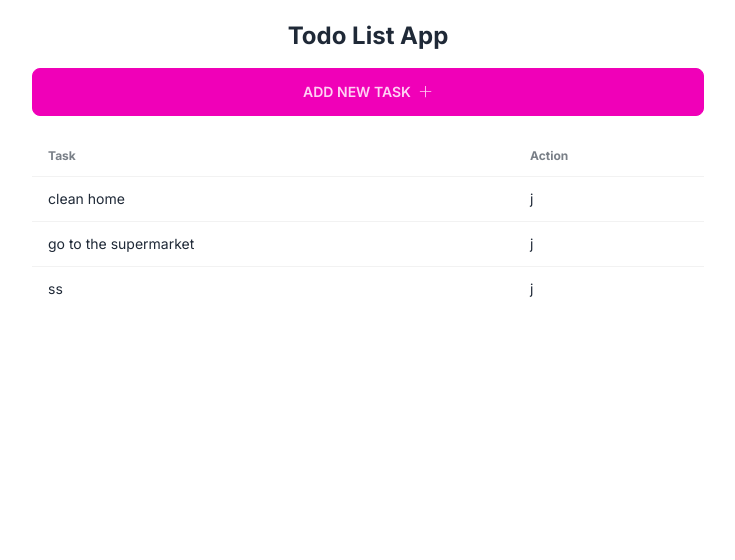
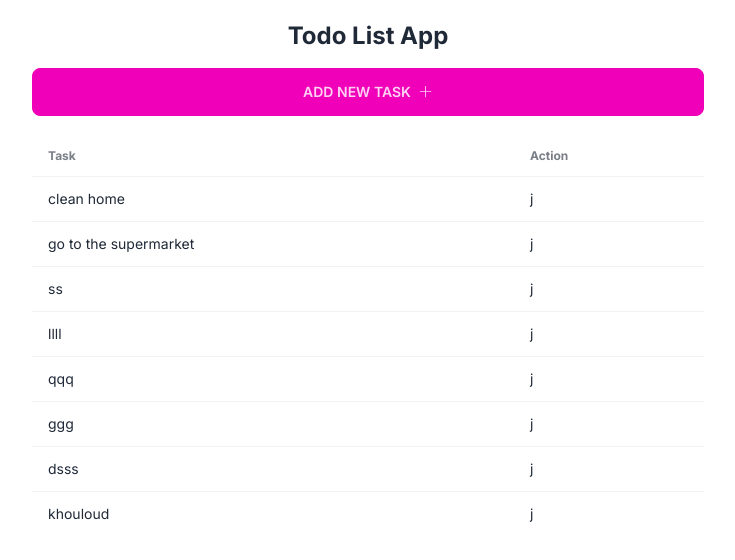
Before and after one commit to khouloudAl2022/todo-app-nextjs-tailwindcss, a Next.js app: page / in a window 1280 px wide. Shown: the top 560 px of the page, without its empty margins (272-1007 px from the left). Built offline with nearby package versions, Linux system fonts and the light colour scheme; data requests are answered from the project's data file.

Commit message:
Add cache no store in addTodo api

```diff
--- a/api.tsx
+++ b/api.tsx
@@ -4,7 +4,7 @@ import { ITask } from "./types/tasks"
 const baseUrl = 'http://localhost:3001'
 
 export const getAllTodos = async (): Promise<ITask[]> => {
-    const res = await fetch(`${baseUrl}/tasks`);
+    const res = await fetch(`${baseUrl}/tasks`,{ cache: 'no-store' });
     const todos = await res.json();
     return todos;
 }
--- a/app/components/AddTask.tsx
+++ b/app/components/AddTask.tsx
@@ -9,13 +9,17 @@ import { addTodo } from "@/api";
 const AddTask = () => {
     const [modalOpen, setModalOpen] = useState<boolean>(false)
     const [newTaskValue, setNEwTaskValue] = useState<string>("")
+
+
     const handleSubmitNewTodo: FormEventHandler<HTMLFormElement> = async (e) => {
         e.preventDefault()
         await addTodo({
-            id: "3",
+            id: Math.random(),
             text: newTaskValue
         })
-        // setModalOpen(false);
+        setNEwTaskValue("")
+        setModalOpen(false);
+
     }
     return (
         <div>
--- a/data/todos.json
+++ b/data/todos.json
@@ -11,6 +11,26 @@
     {
       "id": "3",
       "text": "ss"
+    },
+    {
+      "id": 0.9318103319595643,
+      "text": "llll"
+    },
+    {
+      "id": 0.016508275265892047,
+      "text": "qqq"
+    },
+    {
+      "id": 0.6747848232250508,
+      "text": "ggg"
+    },
+    {
+      "id": 0.8235861267129698,
+      "text": "dsss"
+    },
+    {
+      "id": 0.07179782518855826,
+      "text": "khouloud"
     }
   ]
 }
--- a/types/tasks.tsx
+++ b/types/tasks.tsx
@@ -1,4 +1,4 @@
 export interface ITask {
-    id: string,
+    id: number,
     text: string
 }
```
